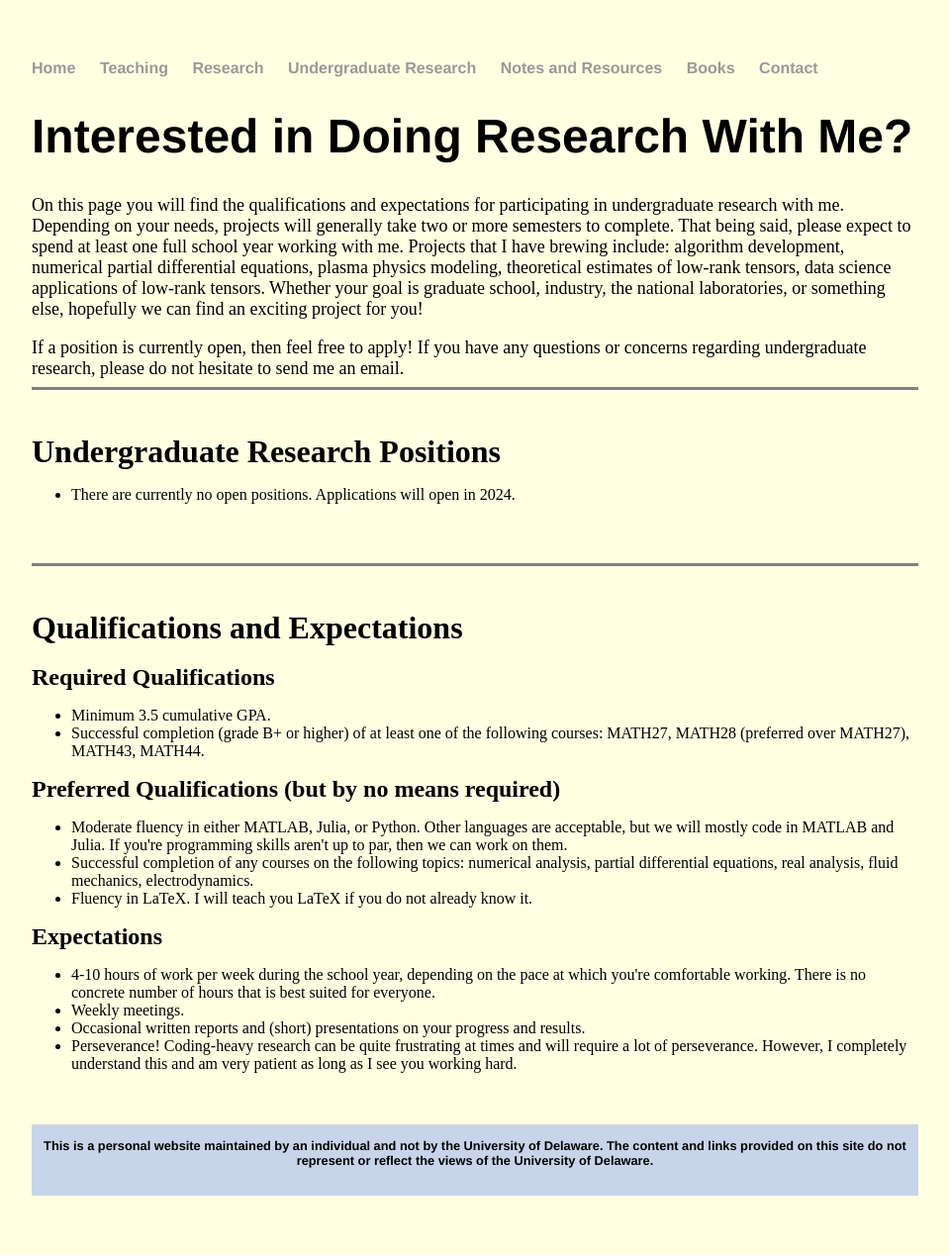
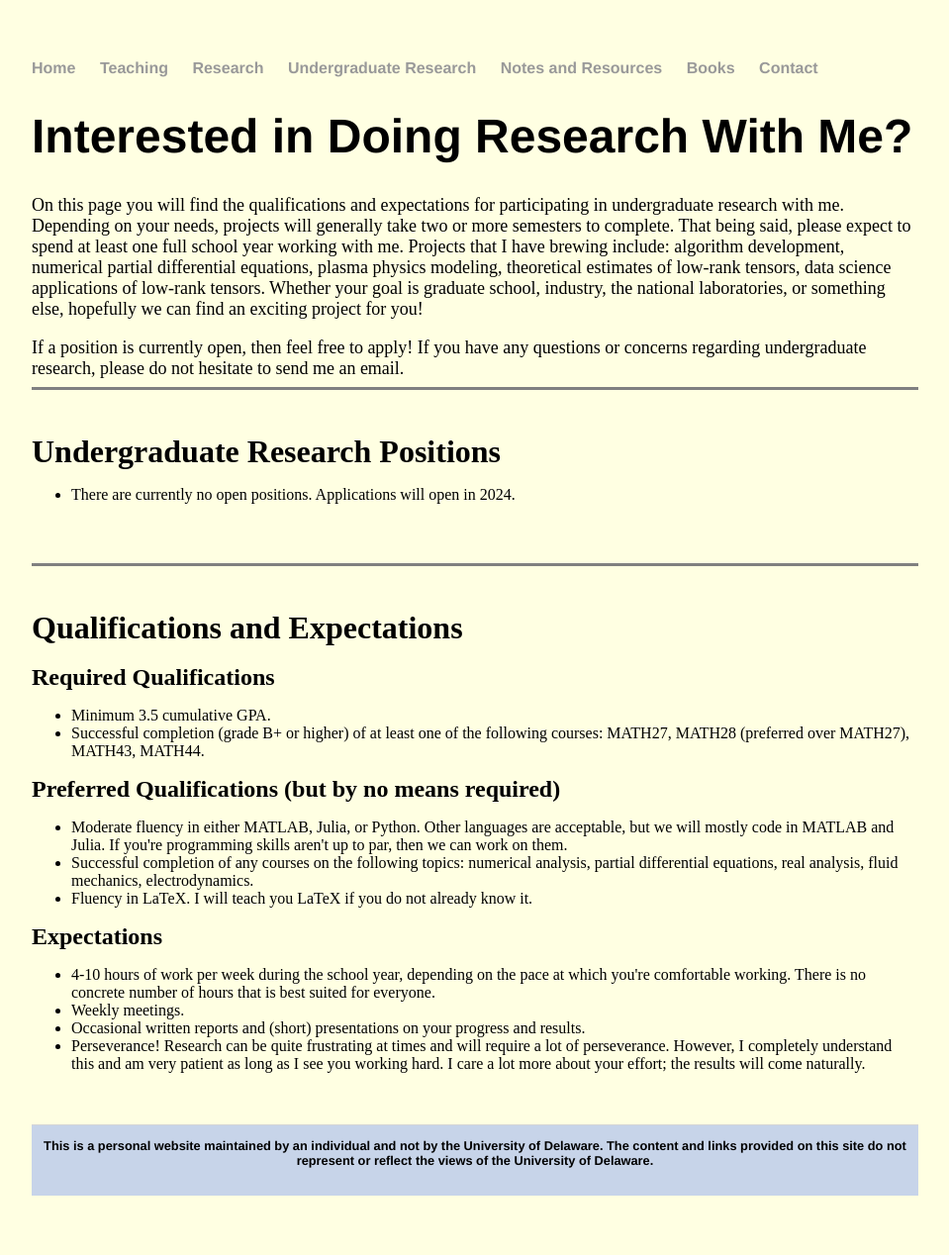
Before and after one commit to jhknakao/jhknakao.github.io, a Jekyll site: the page built from undergradresearch.html, in a window 1280 px wide. Shown: the whole page at 99% size, without its empty margins (160-1119 px from the left). Built offline with Jekyll 4.4.1, drawn with Linux system fonts in a browser that asks for light colours.

Commit message:
Update undergradresearch.html

```diff
--- a/undergradresearch.html
+++ b/undergradresearch.html
@@ -43,7 +43,7 @@ title: Notes and Resources
     <li>4-10 hours of work per week during the school year, depending on the pace at which you're comfortable working. There is no concrete number of hours that is best suited for everyone.</li>
     <li>Weekly meetings.</li>
     <li>Occasional written reports and (short) presentations on your progress and results.</li>
-    <li>Perseverance! Coding-heavy research can be quite frustrating at times and will require a lot of perseverance. However, I completely understand this and am very patient as long as I see you working hard.</li>
+    <li>Perseverance! Research can be quite frustrating at times and will require a lot of perseverance. However, I completely understand this and am very patient as long as I see you working hard. I care a lot more about your effort; the results will come naturally.</li>
 	</ul>
 	<br>
 	<br>
```
